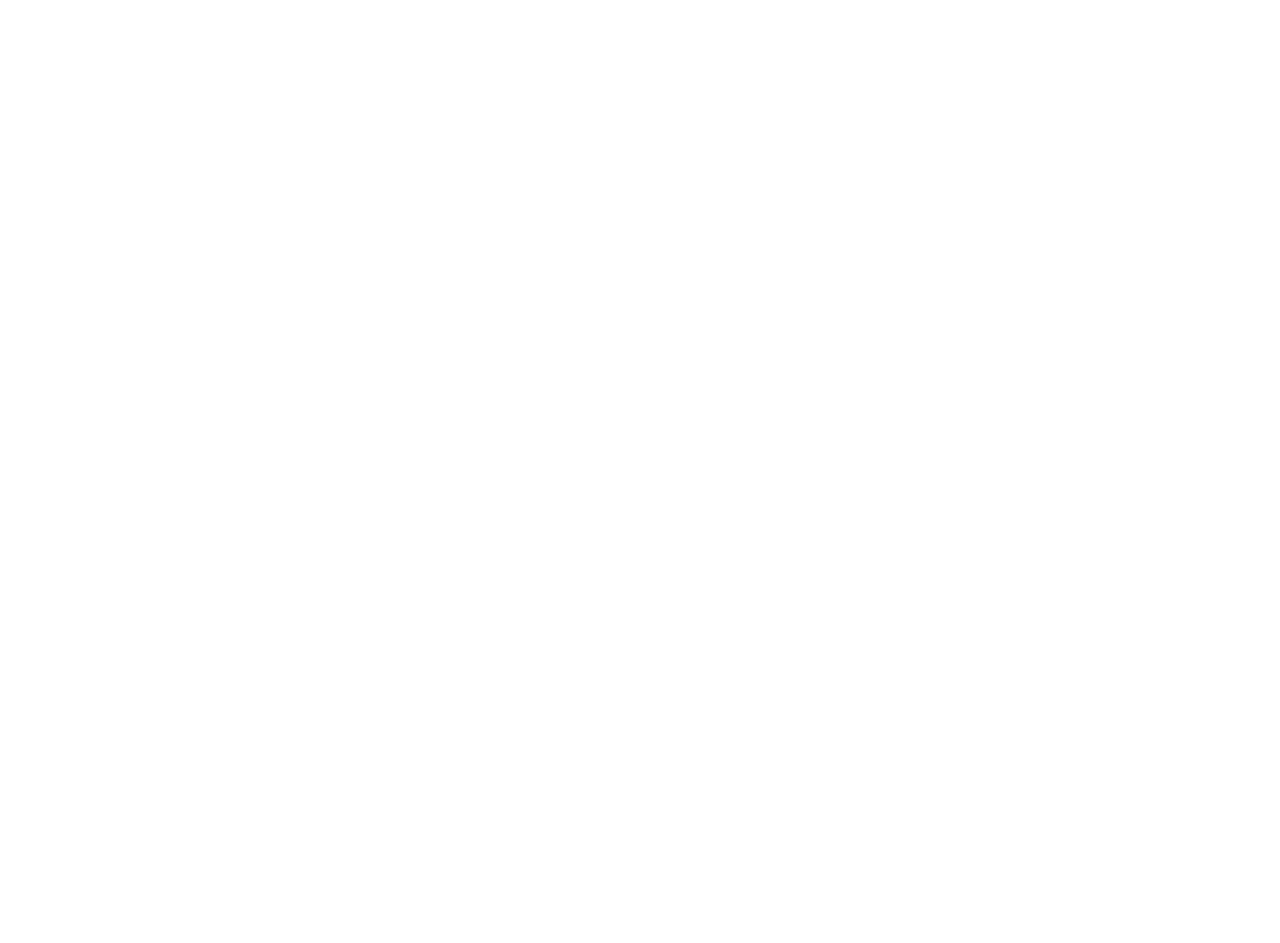
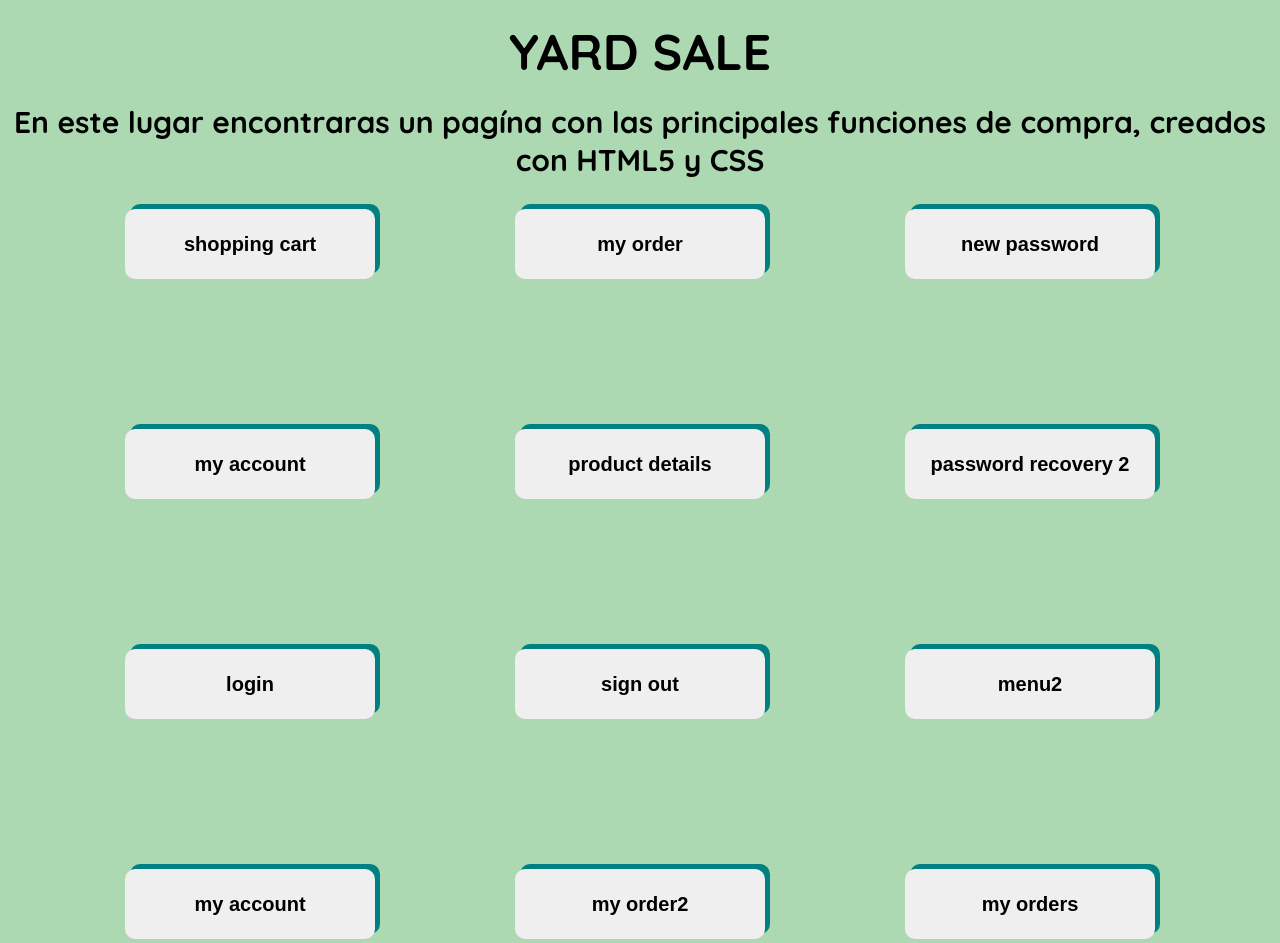
Before and after one commit to raulcardenas1999/CursoPracticoFrontedDev.github.io, a plain HTML site: page index.html in a window 1280 px wide. Shown: the top 943 px of the page. Before the commit the page ends 800 px from the top, so only its background shows below. Drawn offline with Linux system fonts and the light colour scheme.

Commit message:
Deploy listo

```diff
--- /dev/null
+++ b/css/style-media.css
@@ -0,0 +1,6 @@
+main{
+    height: 100%;
+}
+.cards-container{
+    gap: 50px;
+}
--- /dev/null
+++ b/css/style2.css
@@ -0,0 +1,65 @@
+:root{
+    /* Colores */
+    --white: #FFFFFF;
+    --black: #000000;
+    --very-light-pink: #C7C7C7;
+    --text-input-field: #F7F7F7;
+    --hospital-green: #ACD9B2;
+    --sm: 1.4rem;
+    --md: 1.6rem;
+    --lg: 1.8rem;
+}
+*{
+    box-sizing: border-box;
+    margin: 0;
+    padding: 0;
+}
+html{
+    font-size: 62.5%;
+    font-family: 'Quicksand', sans-serif;
+}
+main{
+    width: 100%;
+    height: auto;
+    background-color: var(--hospital-green);
+    padding-bottom: 10px;
+}
+h1{
+    text-align: center;
+    font-size: 5rem;
+    font-weight: bold;
+    padding-top: 20px;
+}
+p{
+    text-align: center;
+    font-size: 3rem;
+    font-weight: bold;
+    padding-top: 20px;
+}
+.cards-container{
+    margin-top: 30px;
+    display: grid;
+    grid-template-columns: repeat(auto-fill,240px);
+    place-content: center;
+    gap: 150px;
+    padding: 0px 50px;
+}
+.cards-main{
+    display: flex;
+    justify-content: center;
+    background-color: var(--very-light-pink);
+}
+.product-card button{
+    width: 250px;
+    height: 70px;
+    border-radius: 10px;
+    border: 0;
+    font-size: 20px;
+    font-weight: bold;
+    box-shadow: 5px -5px teal;
+}
+.product-card button a{
+    text-decoration: none;
+    color: var(--black);
+    padding: 25px;
+}
--- a/index.html
+++ b/index.html
@@ -7,9 +7,81 @@
     <link rel="preconnect" href="https://fonts.googleapis.com">
     <link rel="preconnect" href="https://fonts.gstatic.com" crossorigin>
     <link href="https://fonts.googleapis.com/css2?family=Quicksand:wght@300;500;700&family=Red+Hat+Display:wght@500;700;900&family=Spartan:wght@400;500;700&display=swap" rel="stylesheet">
-    <link rel="stylesheet" href="./css/style.css">
+    <link rel="stylesheet" href="./css/style2.css">
+    <link rel="stylesheet" href="./css/style-media.css" media="(max-width: 1024px)">
     <title>Yard Sale</title>
 </head>
 <body>
+    <main>
+        <h1>YARD SALE</h1>
+        <p>En este lugar encontraras un pagína con las principales funciones de compra, creados con HTML5 y CSS</p>
+        <div class="cards-container">
+            <section class="cards-main">
+                <div class="product-card">
+                    <button><a href="./paginaInicio.html">shopping cart</a></button>
+                </div>
+            </section>
+            <section class="cards-main">
+                <div class="product-card">
+                    <button><a href="./carritoCompras.html">my order</a></button>
+                </div>
+            </section>
+            <section class="cards-main">
+                <div class="product-card">
+                    <button><a href="./contrasena.html">new password</a></button>
+                </div>
+            </section>
+            <section class="cards-main">
+                <div class="product-card">
+                    <button><a href="./cuenta.html">my account</a></button>
+                </div>
+            </section>
+            <section class="cards-main">
+                <div class="product-card">
+                    <button><a href="./detalleProducto.html">product details</a></button>
+                </div>
+            </section>
+            <section class="cards-main">
+                <div class="product-card">
+                    <button><a href="./emailsubmit.html">password recovery 2</a></button>
+                </div>
+            </section>
+            <section class="cards-main">
+                <div class="product-card">
+                    <button><a href="./login.html">login</a></button>
+                </div>
+            </section>
+            <section class="cards-main">
+                <div class="product-card">
+                    <button><a href="./menuDesktop.html">sign out</a></button>
+                </div>
+            </section>
+            <section class="cards-main">
+                <div class="product-card">
+                    <button><a href="./menuMobile.html">menu2</a></button>
+                </div>
+            </section>
+            <section class="cards-main">
+                <div class="product-card">
+                    <button><a href="./micuenta2.html">my account</a></button>
+                </div>
+            </section>
+            <section class="cards-main">
+                <div class="product-card">
+                    <button><a href="./miOrder.html">my order2</a></button>
+                </div>
+            </section>
+            <section class="cards-main">
+                <div class="product-card">
+                    <button><a href="./misOrdenes.html">my orders</a></button>
+                </div>
+            </section>
+            <section class="cards-main">
+                <div class="product-card">
+                    <button><a href="./NAVBAR.html">NAVBAR</a></button>
+                </div>
+            </section>
+        </div>
+    </main>
 </body>
 </html>
```
